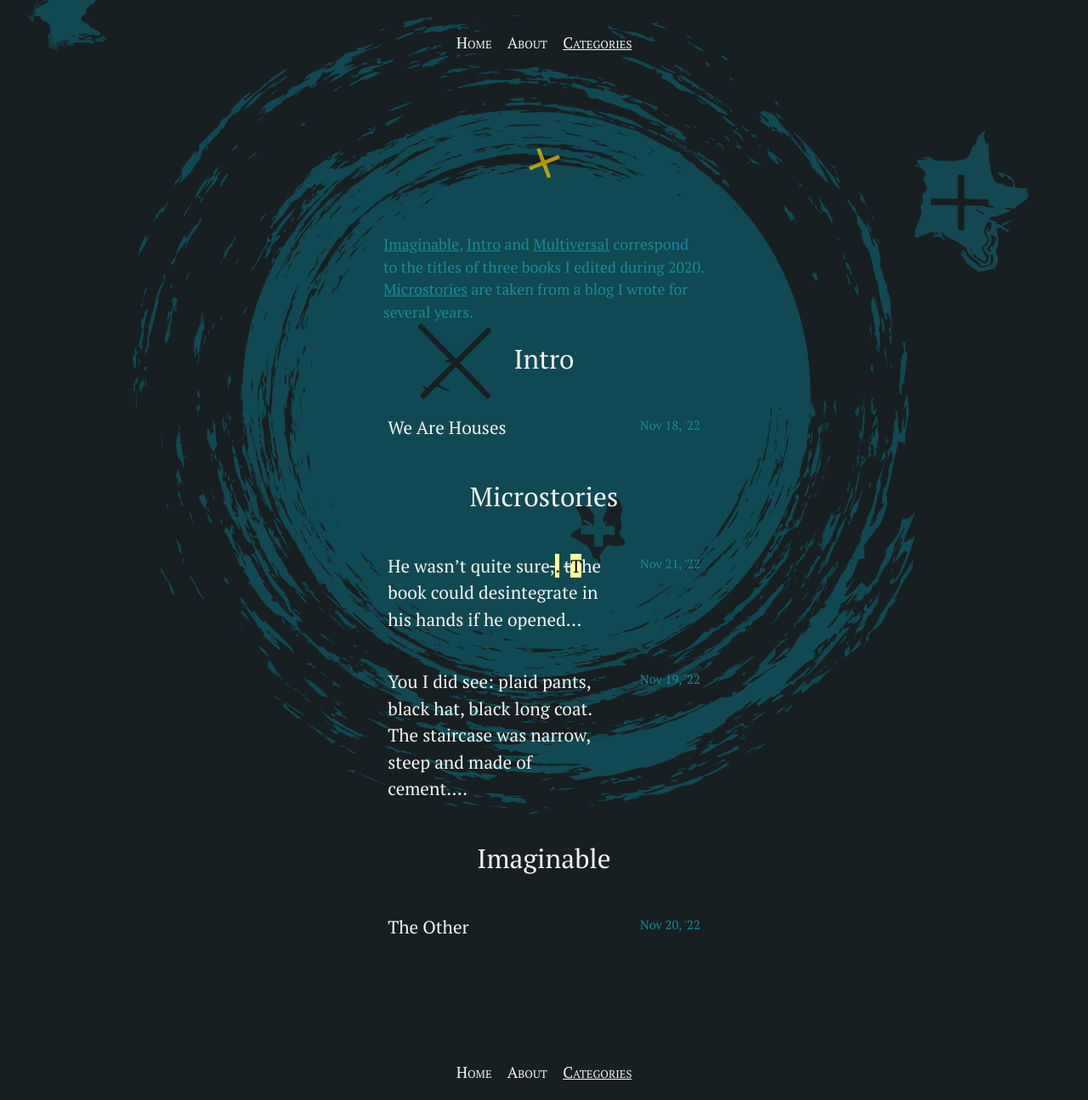
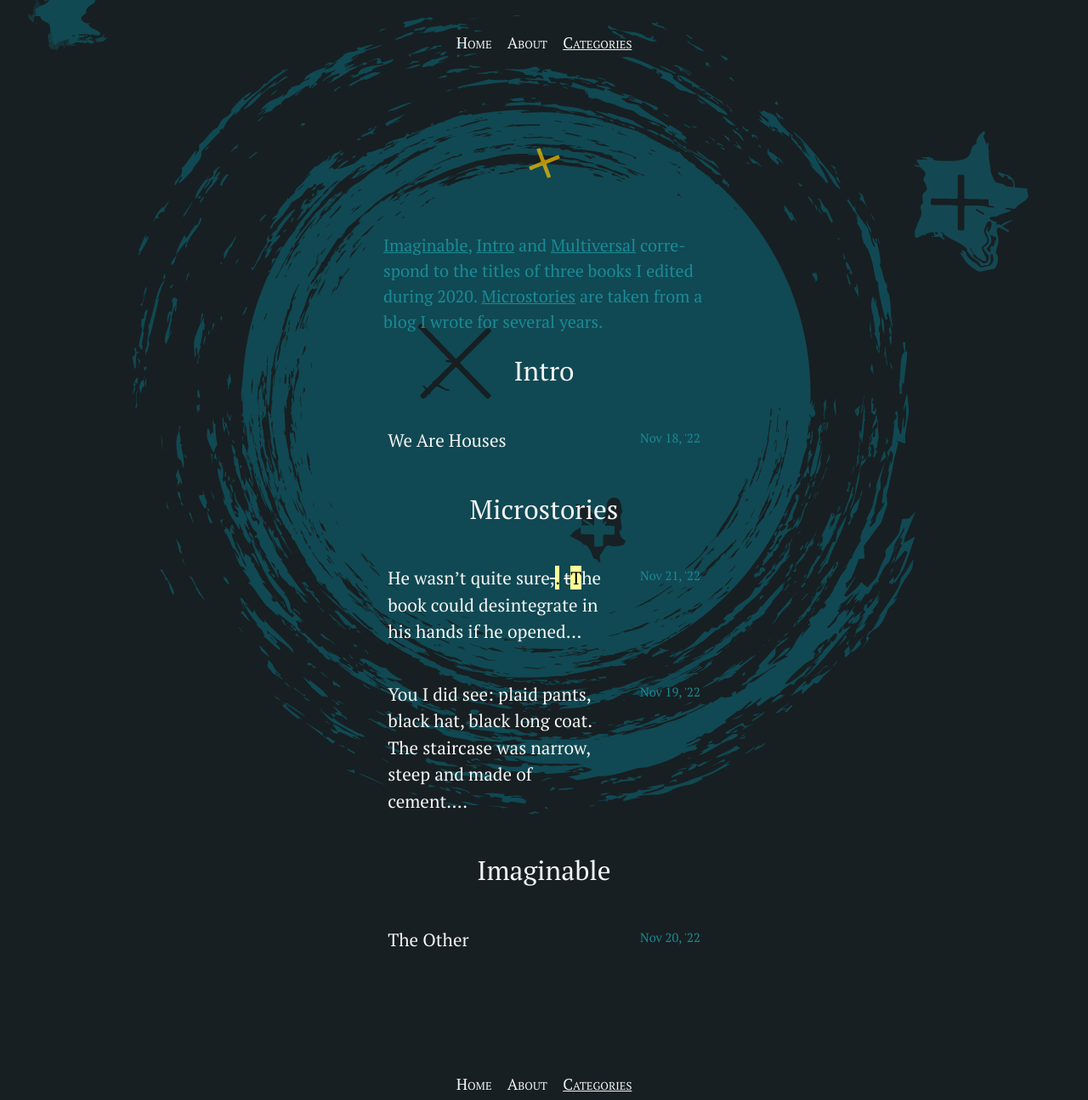
Before and after one commit to silvialohrmann/editorial, a Jekyll site: the page built from categories.html, in a window 1280 px wide. Shown: the whole page at 85% size. Built offline with Jekyll 4.4.1, drawn with Linux system fonts in a browser that asks for light colours.

Commit message:
Update _article.scss

```diff
--- a/_sass/_article.scss
+++ b/_sass/_article.scss
@@ -95,7 +95,7 @@
 }
 
 p.categories {
-  font-size:85%;
+  font-size:95%;
   color: $muted-text-color;
   text-align: left;
   word-break: keep-all;
```
